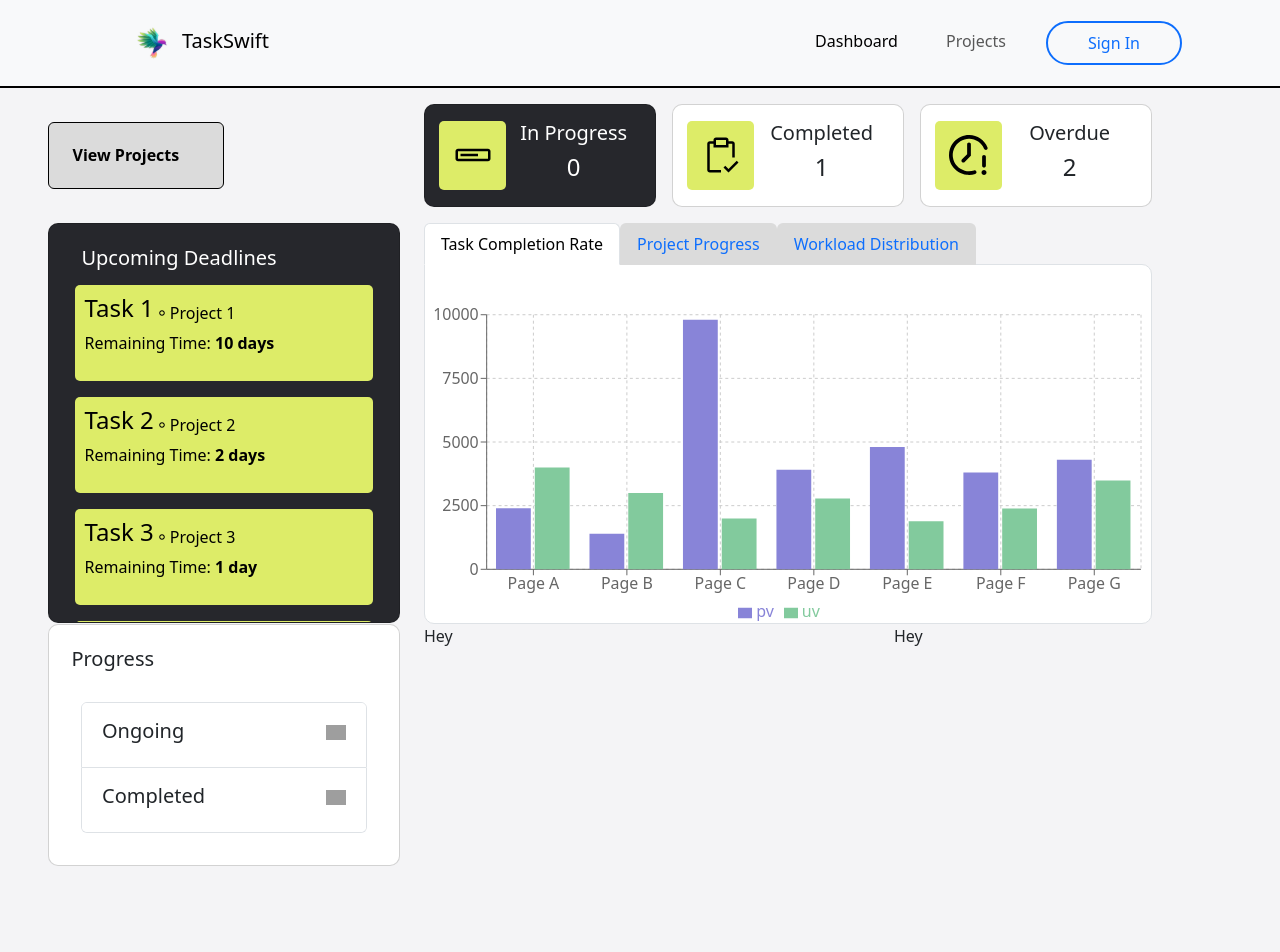
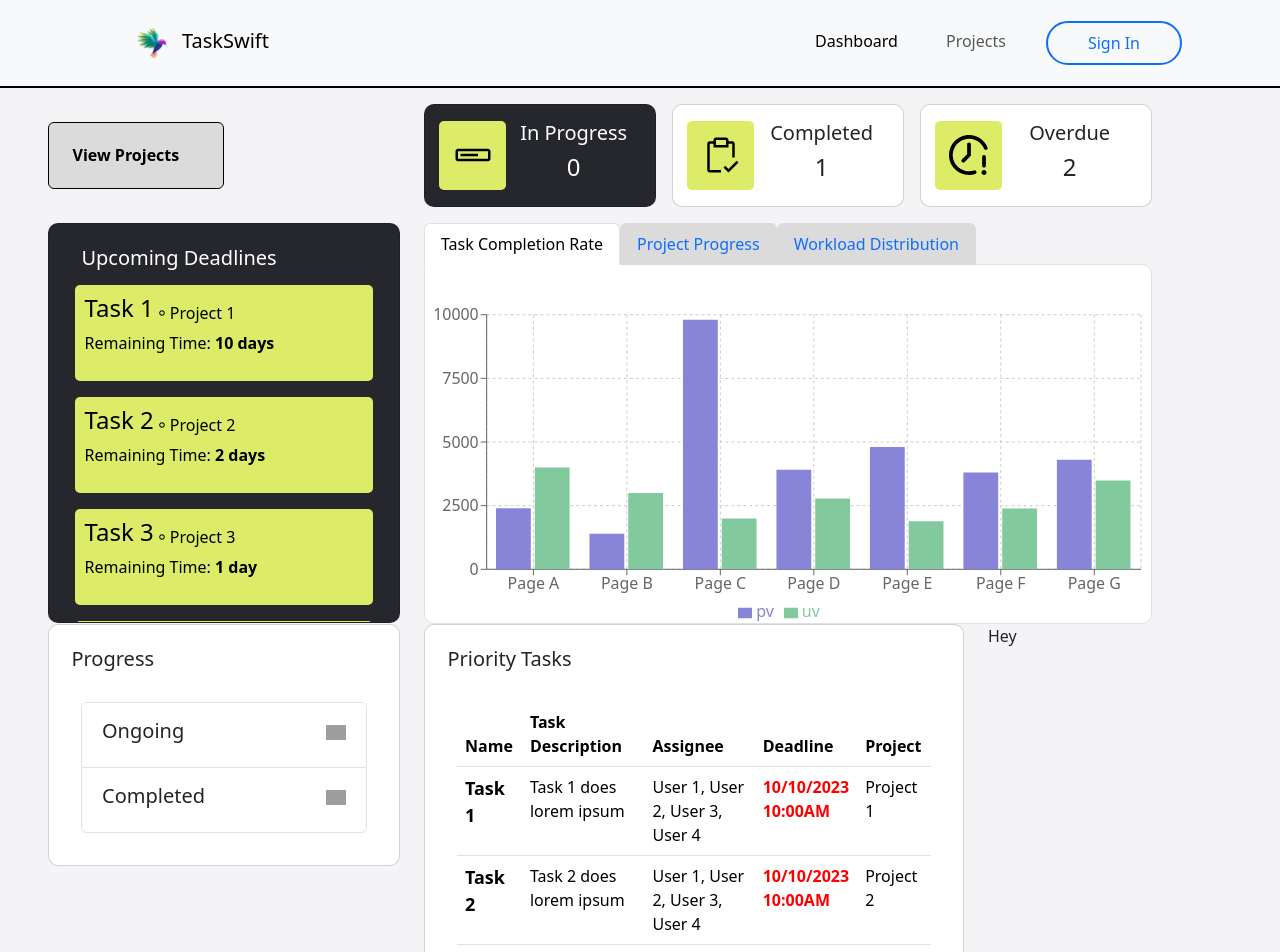
Before and after one commit to jonathanWongLS/TaskSwift, a React (Vite) app in the folder task-swift/: page /dashboard in a window 1280 px wide. Shown: the top 952 px of the page. Before the commit the page ends 866 px from the top, so only its background shows below. Built offline with nearby package versions, Linux system fonts and the light colour scheme; grey boxes are pictures that could not be loaded; some icons are missing.

Commit message:
Included PriorityTasks component to Dashboard component

```diff
--- a/task-swift/src/views/Dashboard.jsx
+++ b/task-swift/src/views/Dashboard.jsx
@@ -7,6 +7,7 @@ import SummaryCard from "../components/SummaryCard";
 import UpcomingDeadline from "../components/UpcomingDeadline/UpcomingDeadline";
 import ChartsTabs from "../components/ChartsTabs/ChartsTabs";
 import Progress from "../components/Progress/Progress";
+import PriorityTasks from "../components/PriorityTasks/PriorityTasks";
 
 import { FaArrowRightLong } from "react-icons/fa6";
 
@@ -44,10 +45,12 @@ const Dashboard = () => {
         </Row>
         <Row className="dashboard-row">
             <Col sm={12} md={12} xl={4}>
-              <Progress/>
+              <Progress />
             </Col>
-            <Col sm={12} md={9} xl={5}>Hey</Col>
-            <Col sm={12} md={3} xl={3}>Hey</Col>
+            <Col sm={12} md={9} xl={6}>
+              <PriorityTasks />
+            </Col>
+            <Col sm={12} md={3} xl={2}>Hey</Col>
         </Row>
       </div>
     </>
```
